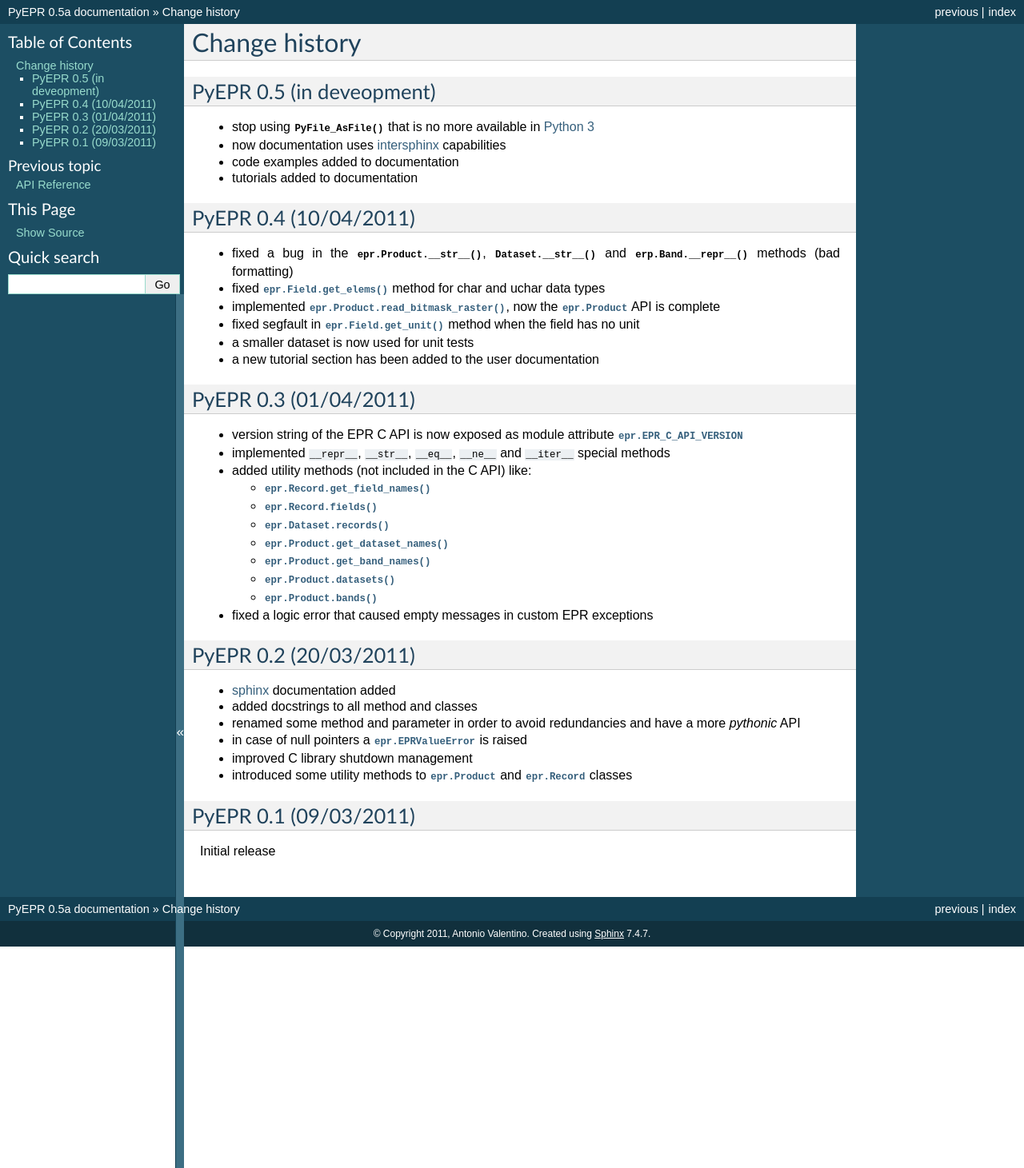
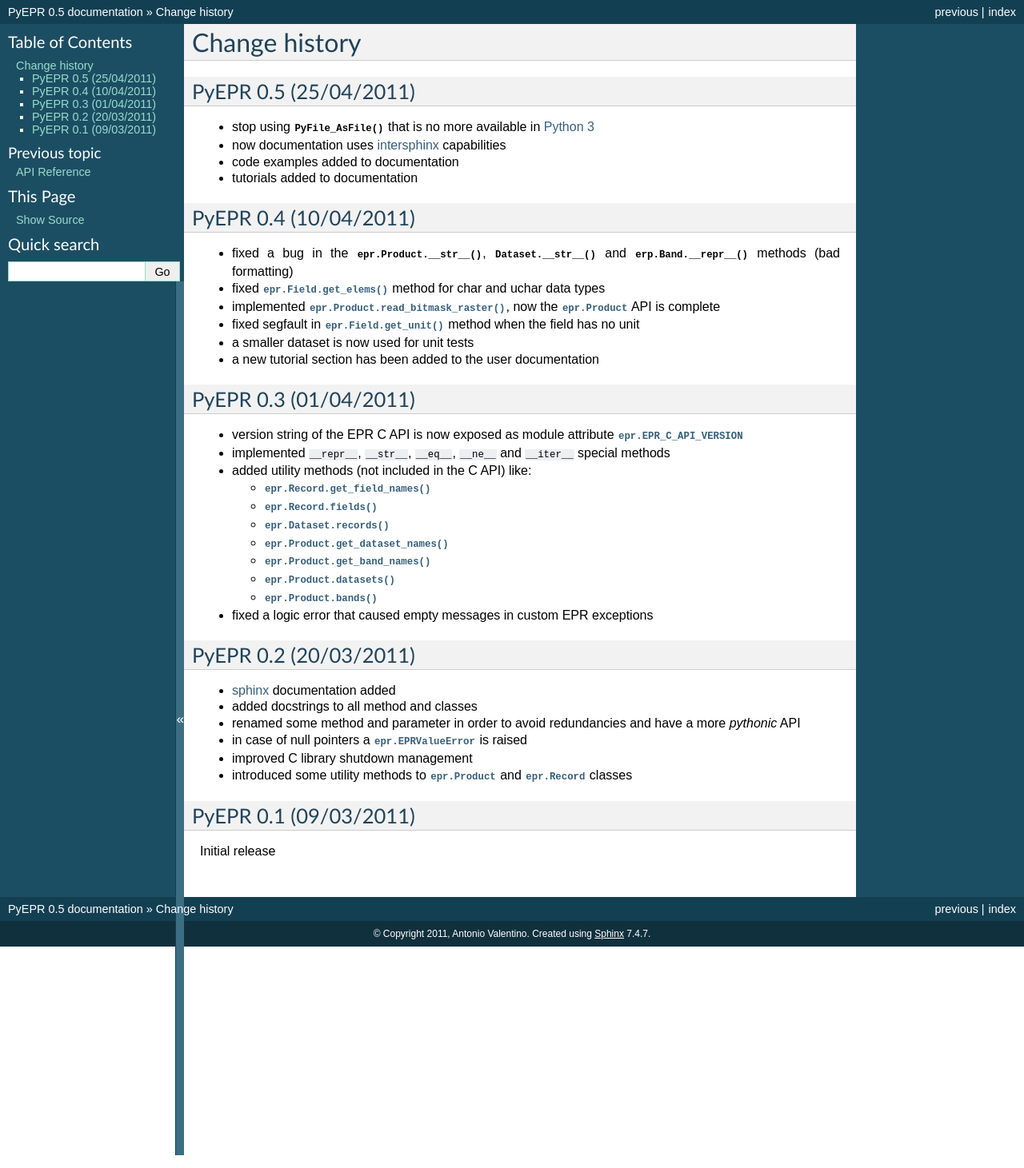
Before and after one commit to avalentino/pyepr, a Sphinx documentation site: the page built from doc/NEWS.txt, in a window 1280 px wide. Shown: the whole page at 80% size. Built offline with Sphinx 7.4.7, drawn with Linux system fonts in a browser that asks for light colours; formulas are drawn with MathJax 3.

Commit message:
Prepare for release

```diff
--- a/README.txt
+++ b/README.txt
@@ -7,7 +7,7 @@
 :Contact:   antonio.valentino@tiscali.it
 :Date:      10/04/2011
 :Copyright: 2011, Antonio Valentino <antonio.valentino@tiscali.it>
-:Version:   0.4
+:Version:   0.5
 
 
 Introduction
--- a/doc/NEWS.txt
+++ b/doc/NEWS.txt
@@ -2,8 +2,8 @@
 ==============
 
 
-PyEPR 0.5 (in deveopment)
--------------------------
+PyEPR 0.5 (25/04/2011)
+----------------------
 
 * stop using :c:func:`PyFile_AsFile` that is no more available in
   `Python 3`_
--- a/doc/conf.py
+++ b/doc/conf.py
@@ -65,7 +65,7 @@
 # The short X.Y version.
 version = '0.5'
 # The full version, including alpha/beta/rc tags.
-release = '0.5a'
+release = '0.5'
 
 # The language for content autogenerated by Sphinx. Refer to documentation
 # for a list of supported languages.
--- a/doc/interactive_use.txt
+++ b/doc/interactive_use.txt
@@ -71,7 +71,7 @@
         .. _ESA: http://earth.esa.int
 
     In [3]: epr.__version__, epr.EPR_C_API_VERSION
-    Out[3]: ('0.4', '2.2')
+    Out[3]: ('0.5', '2.2')
 
 Docstrings are available for almost all classes, methods and functions in
 the :mod:`epr` and they can be displayed using the :func:`help` python_
```
Also changed, not shown: 1 other file.
